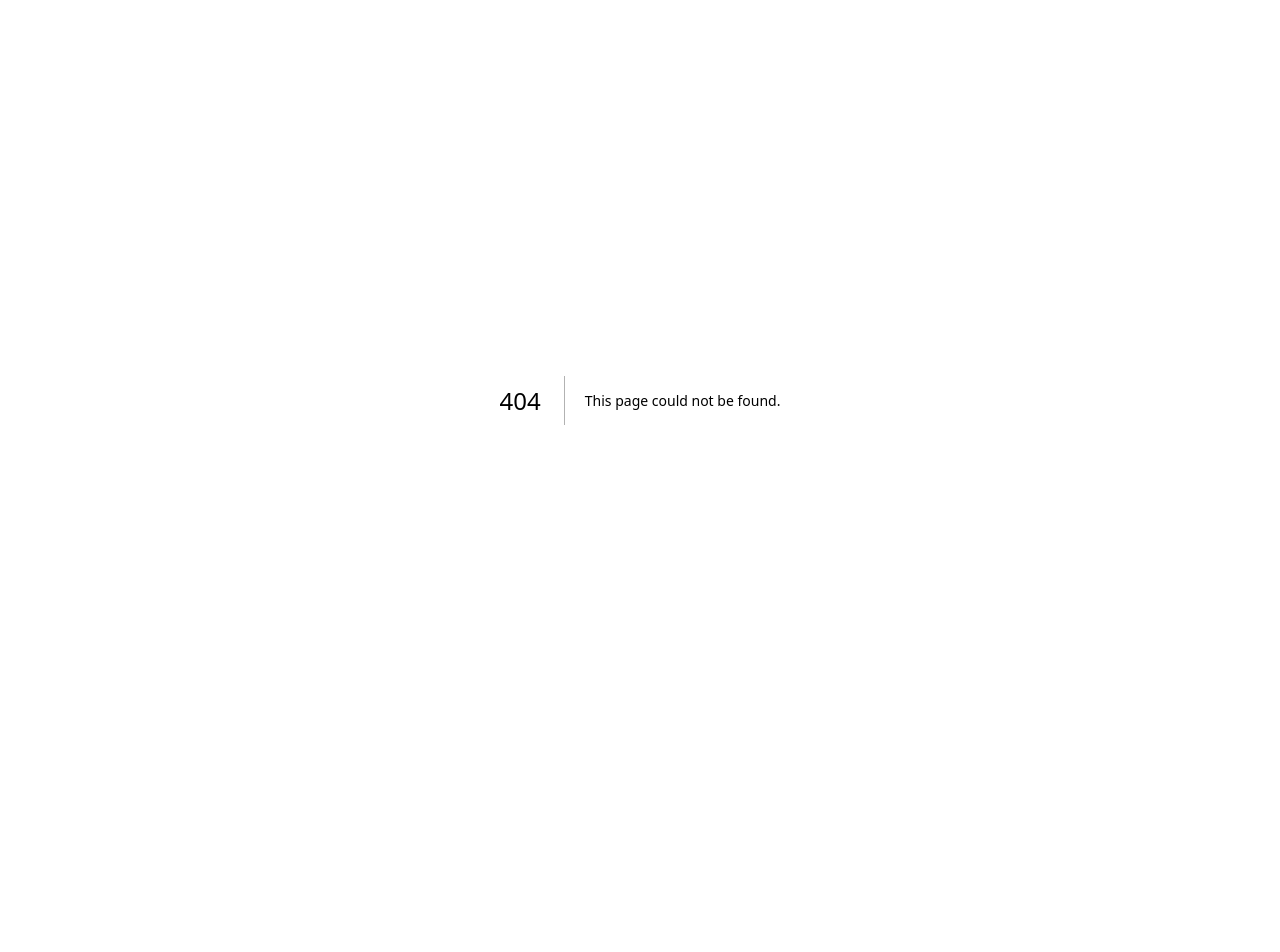
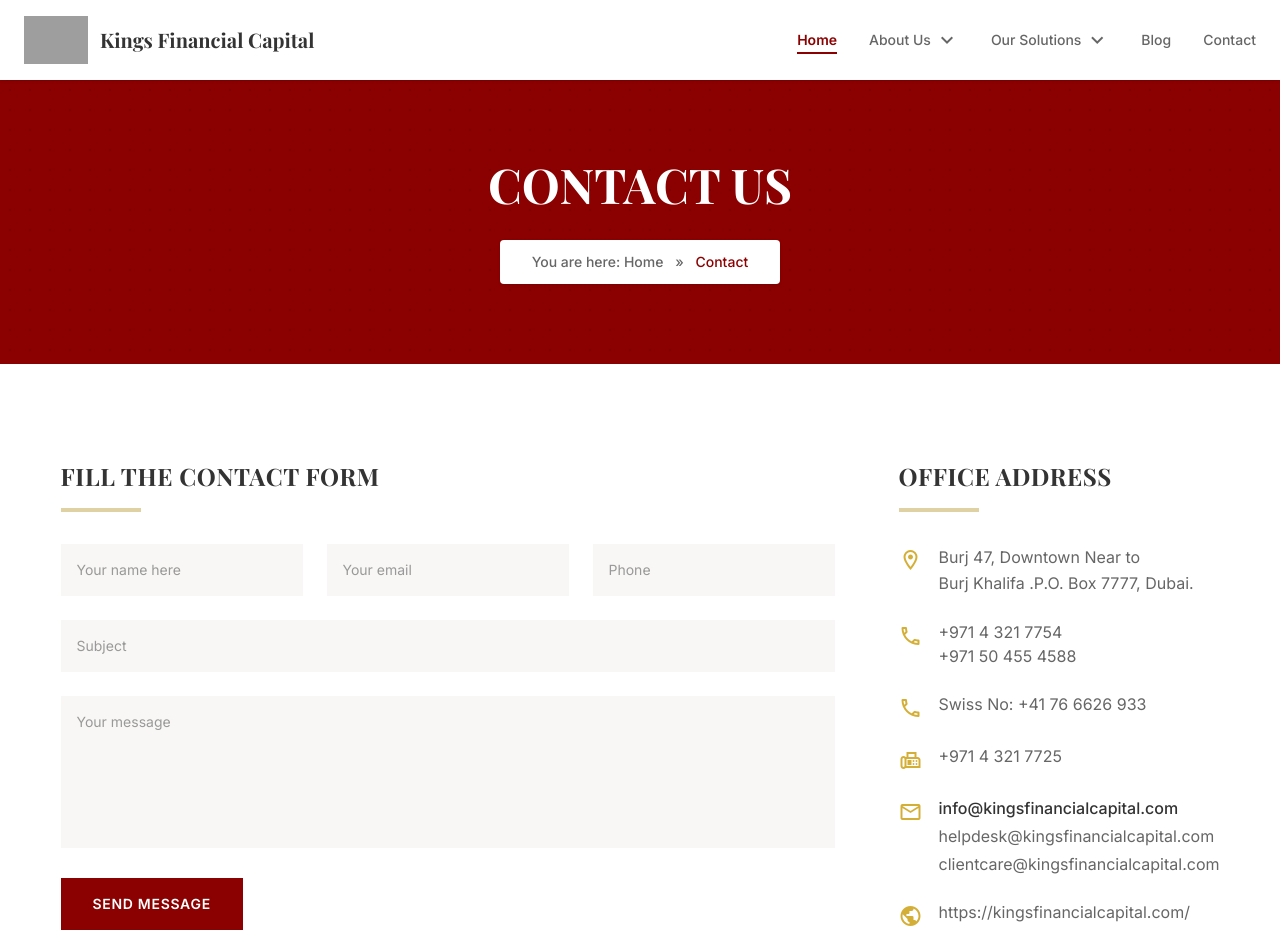
Before and after one commit to varmapenmatsa4567/kings-capital, a Next.js app: page /contact in a window 1280 px wide. Before the commit this address had no page. Shown: the top 952 px of the page. Before the commit the page ends 800 px from the top, so only its background shows below. Built offline with nearby package versions, Linux system fonts and the light colour scheme; grey boxes are pictures that could not be loaded.

Commit message:
contact us page added

```diff
--- /dev/null
+++ b/app/contact/page.tsx
@@ -0,0 +1,145 @@
+import Header from "@/components/Header";
+import Footer from "@/components/Footer";
+import Link from "next/link";
+
+export default function Contact() {
+    return (
+        <div className="w-full mx-auto bg-white">
+            <Header />
+
+            {/* Page Header */}
+            <section className="relative py-20 bg-[#8B0000] text-center">
+                {/* Pattern overlay simulation */}
+                <div className="absolute inset-0 opacity-10" style={{ backgroundImage: 'radial-gradient(#000 1px, transparent 1px)', backgroundSize: '20px 20px' }}></div>
+
+                <div className="container mx-auto px-6 relative z-10">
+                    <h1 className="text-4xl md:text-5xl font-[family-name:var(--font-display)] font-bold text-white mb-8">
+                        CONTACT <span className="font-light">US</span>
+                    </h1>
+
+                    <div className="inline-block bg-white py-3 px-8 rounded-sm shadow-sm">
+                        <p className="text-sm font-medium text-[#666666]">
+                            You are here: <Link href="/" className="hover:text-[#8B0000]">Home</Link> <span className="mx-2">»</span> <span className="text-[#8B0000]">Contact</span>
+                        </p>
+                    </div>
+                </div>
+            </section>
+
+            {/* Main Content */}
+            <section className="py-16 sm:py-24 bg-white">
+                <div className="container mx-auto px-6">
+                    <div className="flex flex-col md:flex-row justify-center gap-16">
+
+                        {/* Contact Form */}
+                        <div>
+                            <div className="mb-8">
+                                <h2 className="text-2xl font-[family-name:var(--font-display)] font-bold text-[#333333] uppercase tracking-wide">
+                                    FILL THE CONTACT FORM
+                                </h2>
+                                <div className="h-1 w-20 bg-[#E5E7EB] mt-4 relative">
+                                    <div className="absolute top-0 left-0 h-full w-full bg-[#D4AF37]/40"></div> {/* Gold accent simulation */}
+                                </div>
+                            </div>
+
+                            <form className="space-y-6">
+                                <div className="grid grid-cols-1 md:grid-cols-3 gap-6">
+                                    <input
+                                        type="text"
+                                        placeholder="Your name here"
+                                        className="w-full bg-[#F8F7F5] border-none p-4 text-sm text-[#333333] placeholder-[#999999] focus:ring-1 focus:ring-[#8B0000] outline-none"
+                                    />
+                                    <input
+                                        type="email"
+                                        placeholder="Your email"
+                                        className="w-full bg-[#F8F7F5] border-none p-4 text-sm text-[#333333] placeholder-[#999999] focus:ring-1 focus:ring-[#8B0000] outline-none"
+                                    />
+                                    <input
+                                        type="tel"
+                                        placeholder="Phone"
+                                        className="w-full bg-[#F8F7F5] border-none p-4 text-sm text-[#333333] placeholder-[#999999] focus:ring-1 focus:ring-[#8B0000] outline-none"
+                                    />
+                                </div>
+
+                                <input
+                                    type="text"
+                                    placeholder="Subject"
+                                    className="w-full bg-[#F8F7F5] border-none p-4 text-sm text-[#333333] placeholder-[#999999] focus:ring-1 focus:ring-[#8B0000] outline-none"
+                                />
+
+                                <textarea
+                                    rows={6}
+                                    placeholder="Your message"
+                                    className="w-full bg-[#F8F7F5] border-none p-4 text-sm text-[#333333] placeholder-[#999999] focus:ring-1 focus:ring-[#8B0000] outline-none resize-none"
+                                ></textarea>
+
+                                <button
+                                    type="submit"
+                                    className="bg-[#8B0000] text-white font-bold py-4 px-8 text-sm uppercase tracking-wider hover:bg-red-900 transition-colors"
+                                >
+                                    SEND MESSAGE
+                                </button>
+                            </form>
+                        </div>
+
+                        {/* Office Address */}
+                        <div>
+                            <div className="mb-8">
+                                <h2 className="text-2xl font-[family-name:var(--font-display)] font-bold text-[#333333] uppercase tracking-wide">
+                                    OFFICE ADDRESS
+                                </h2>
+                                <div className="h-1 w-20 bg-[#E5E7EB] mt-4 relative">
+                                    <div className="absolute top-0 left-0 h-full w-full bg-[#D4AF37]/40"></div>
+                                </div>
+                            </div>
+
+                            <div className="space-y-6 text-[#666666]">
+                                <div className="flex items-start">
+                                    <span className="material-icons-outlined text-[#D4AF37] mr-4 mt-1">location_on</span>
+                                    <p className="leading-relaxed">
+                                        Burj 47, Downtown Near to<br />
+                                        Burj Khalifa .P.O. Box 7777, Dubai.
+                                    </p>
+                                </div>
+
+                                <div className="flex items-start">
+                                    <span className="material-icons-outlined text-[#D4AF37] mr-4 mt-1">phone</span>
+                                    <div>
+                                        <p>+971 4 321 7754</p>
+                                        <p>+971 50 455 4588</p>
+                                    </div>
+                                </div>
+
+                                <div className="flex items-start">
+                                    <span className="material-icons-outlined text-[#D4AF37] mr-4 mt-1">call</span>
+                                    <p>Swiss No: +41 76 6626 933</p>
+                                </div>
+
+                                <div className="flex items-start">
+                                    <span className="material-icons-outlined text-[#D4AF37] mr-4 mt-1">fax</span>
+                                    <p>+971 4 321 7725</p>
+                                </div>
+
+                                <div className="flex items-start">
+                                    <span className="material-icons-outlined text-[#D4AF37] mr-4 mt-1">email</span>
+                                    <div>
+                                        <p className="font-medium text-[#333333]">info@kingsfinancialcapital.com</p>
+                                        <p className="mt-1">helpdesk@kingsfinancialcapital.com</p>
+                                        <p className="mt-1">clientcare@kingsfinancialcapital.com</p>
+                                    </div>
+                                </div>
+
+                                <div className="flex items-start">
+                                    <span className="material-icons-outlined text-[#D4AF37] mr-4 mt-1">public</span>
+                                    <p>https://kingsfinancialcapital.com/</p>
+                                </div>
+                            </div>
+                        </div>
+
+                    </div>
+                </div>
+            </section>
+
+            <Footer />
+        </div>
+    );
+}
--- a/components/Header.tsx
+++ b/components/Header.tsx
@@ -105,7 +105,7 @@
                     </div>
 
                     <Link className="hover:text-[#8B0000] transition-colors" href="#">Blog</Link>
-                    <Link className="hover:text-[#8B0000] transition-colors" href="#">Contact</Link>
+                    <Link className="hover:text-[#8B0000] transition-colors" href="/contact">Contact</Link>
                 </nav>
 
                 <button
@@ -172,7 +172,7 @@
                     </div>
 
                     <Link className="text-[#666666] hover:text-[#8B0000] transition-colors block" href="#" onClick={() => setIsMenuOpen(false)}>Blog</Link>
-                    <Link className="text-[#666666] hover:text-[#8B0000] transition-colors block" href="#" onClick={() => setIsMenuOpen(false)}>Contact</Link>
+                    <Link className="text-[#666666] hover:text-[#8B0000] transition-colors block" href="/contact" onClick={() => setIsMenuOpen(false)}>Contact</Link>
                 </div>
             )}
         </header>
```
